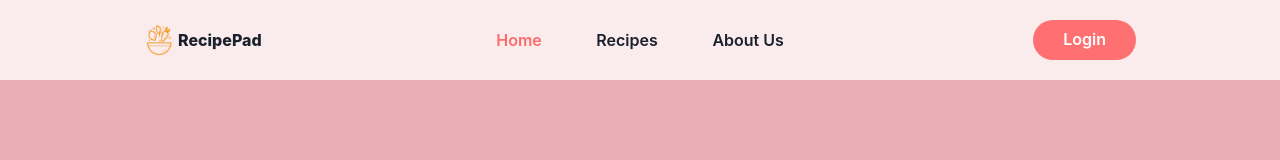
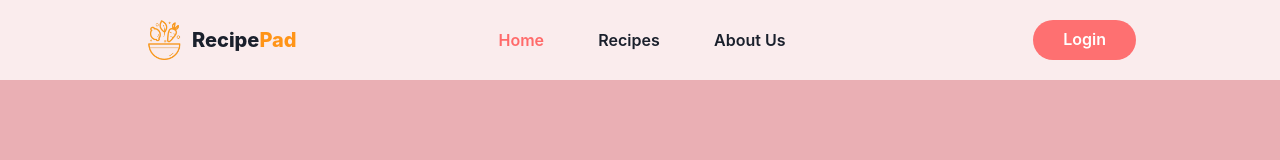
Before and after one commit to monalizadsg/recipe-pad, a React (Vite) app: page / in a window 1280 px wide. Shown: the top 160 px of the page. Built offline with nearby package versions, Linux system fonts and the light colour scheme.

Commit message:
Update logo

```diff
--- a/src/components/Logo.jsx
+++ b/src/components/Logo.jsx
@@ -3,10 +3,10 @@ import recipeLogo from "/assets/logo.png";
 
 function Logo() {
   return (
-    <Flex alignItems='center' gap={1} flex={1}>
-      <Image boxSize='30px' src={recipeLogo} alt='Recipe logo' />
-      <Text fontFamily='Inter' fontWeight={800}>
-        RecipePad
+    <Flex alignItems='center' gap={2} flex={1} pr='4px'>
+      <Image boxSize='40px' src={recipeLogo} alt='Recipe logo' />
+      <Text fontFamily='Inter' fontWeight={800} fontSize='xl'>
+        Recipe<span style={{ color: "#FF9417" }}>Pad</span>
       </Text>
     </Flex>
   );
```
